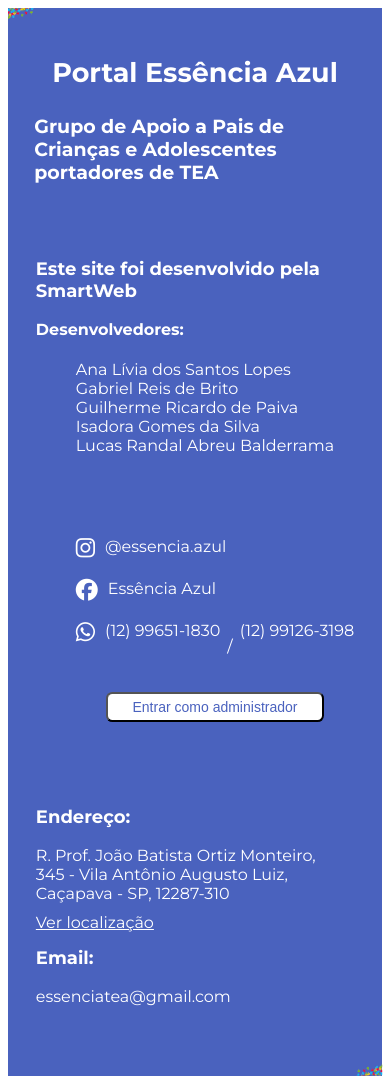
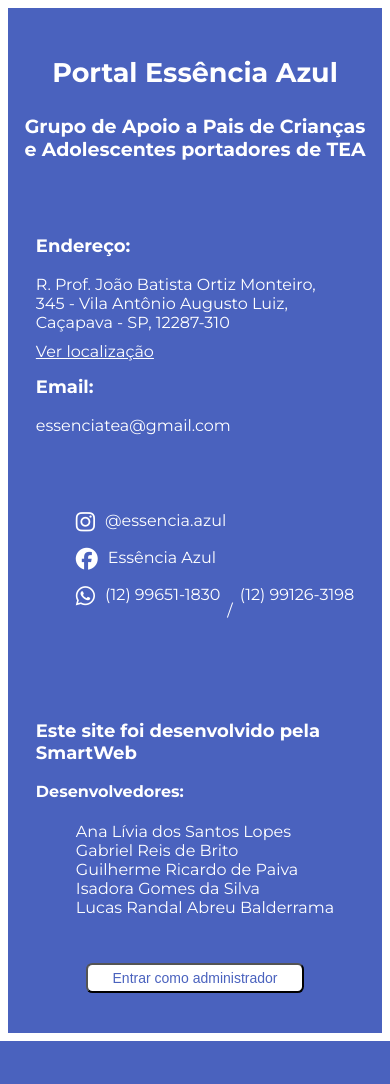
Before and after one commit to Ana-Livia-Lopes/Portal_essencia_azul, a PHP site: page /pages/components/footer.html in a window 390 px wide. After the commit the page ends 1041 px from the top, so only its background shows below. Run offline with PHP 8.4, Linux system fonts and the light colour scheme.

Commit message:
fim da responsividade do Footer

```diff
--- a/assets/css/formulario.css
+++ b/assets/css/formulario.css
@@ -4,7 +4,7 @@
 }
 
 section{
-    background-color: #96c5ffd4;
+    background-color: #ADE1FF;
     padding: 20px;
     display: flex;
     justify-content: center;
--- a/pages/components/footer.html
+++ b/pages/components/footer.html
@@ -62,7 +62,7 @@
     }
 
     #puzzle1-footer{
-        width: 15%;
+        width: 300px;
         height:min-content;
         display: block;
         margin-right: auto;
@@ -71,7 +71,7 @@
     }
 
     #puzzle2-footer{
-        width: 15%;
+        width: 300px;
         height: min-content;
         transform: rotate(180deg);
         display: block;
@@ -90,9 +90,9 @@
 
     #info{
         display: flex;
-        gap: 120px;
+        gap: 50px;
         margin-top: 40px;
-        margin-bottom: 40px;
+        margin-bottom: 0px;
     }
 
     #footer h1{
@@ -163,7 +163,7 @@
     .item-contato{
         display: flex;
         gap: 10px;
-        margin-bottom: 20px;
+        margin-bottom: 30px;
         width: max-content;
     }
 
@@ -174,7 +174,6 @@
     #entrar-adm{
         background-color: #ffffff;
         color: #4a62be;
-        margin-top: 20px;
         width: 218px;
         height: 30px;
         font-size: 14px;
@@ -183,6 +182,7 @@
         justify-content: center;
         align-items: center;
         justify-self: center;
+        margin-bottom: 30px;
     }
 
     #entrar-adm:hover{
@@ -191,9 +191,27 @@
     }
 
     @media (max-width: 768px) {
+        #footer{
+            flex-direction: column;
+        }
+        #puzzle1-footer, #puzzle2-footer{
+            display: none;
+        }
         #info{
             flex-direction: column;
             gap: 50px;
+        }
+        #footer h2{
+            text-align: center;
+            margin-left: 10px;
+            margin-right: 10px;
+        }
+        .item-contato{
+            margin-bottom: 15px;
+        }
+        #entrar-adm{
+            margin-top: 30px;
+            margin-bottom: 20px;
         }
     }
 </style>
```
Also changed, not shown: other parts of pages/components/footer.html (+23 -23 lines).
